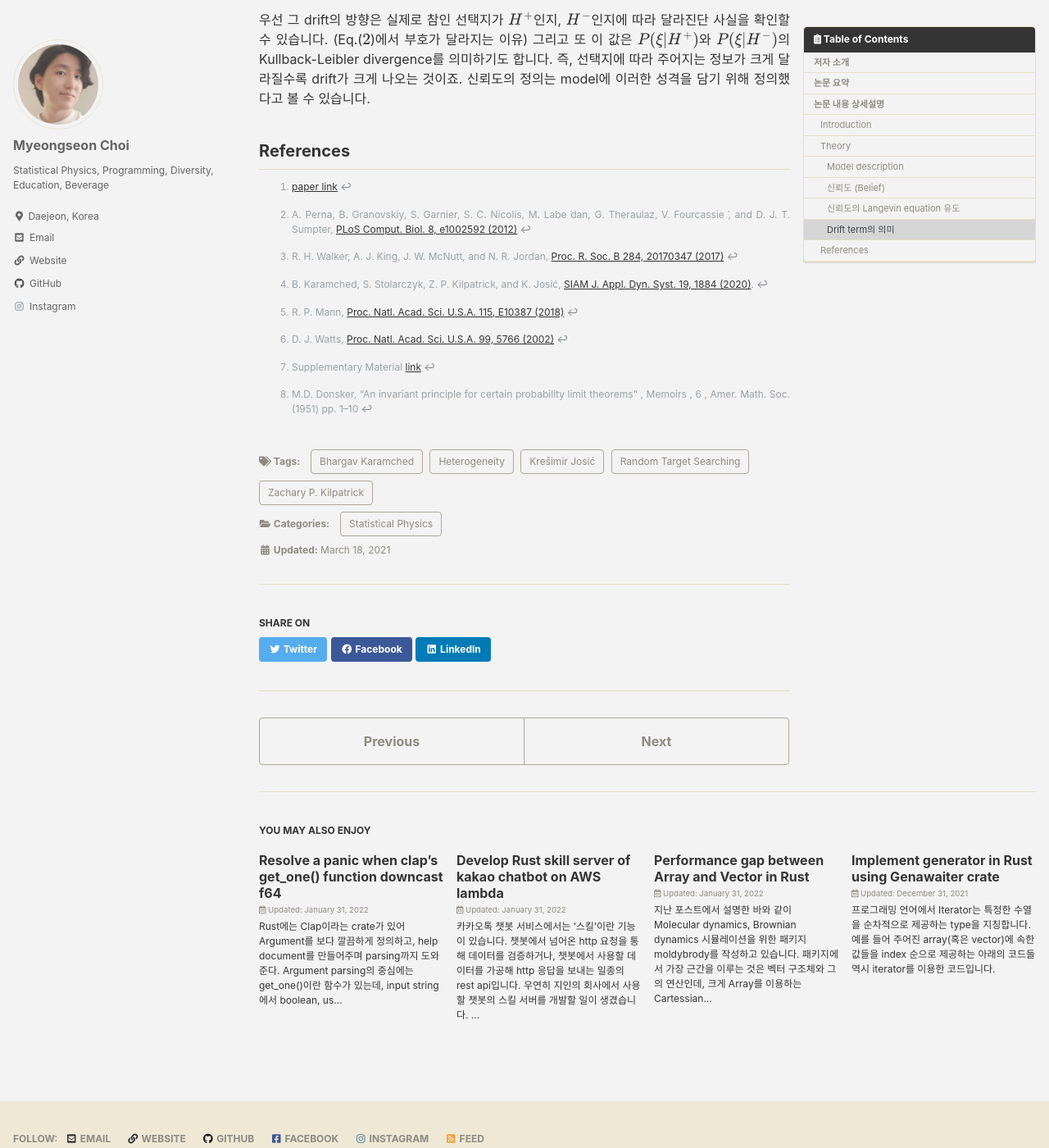
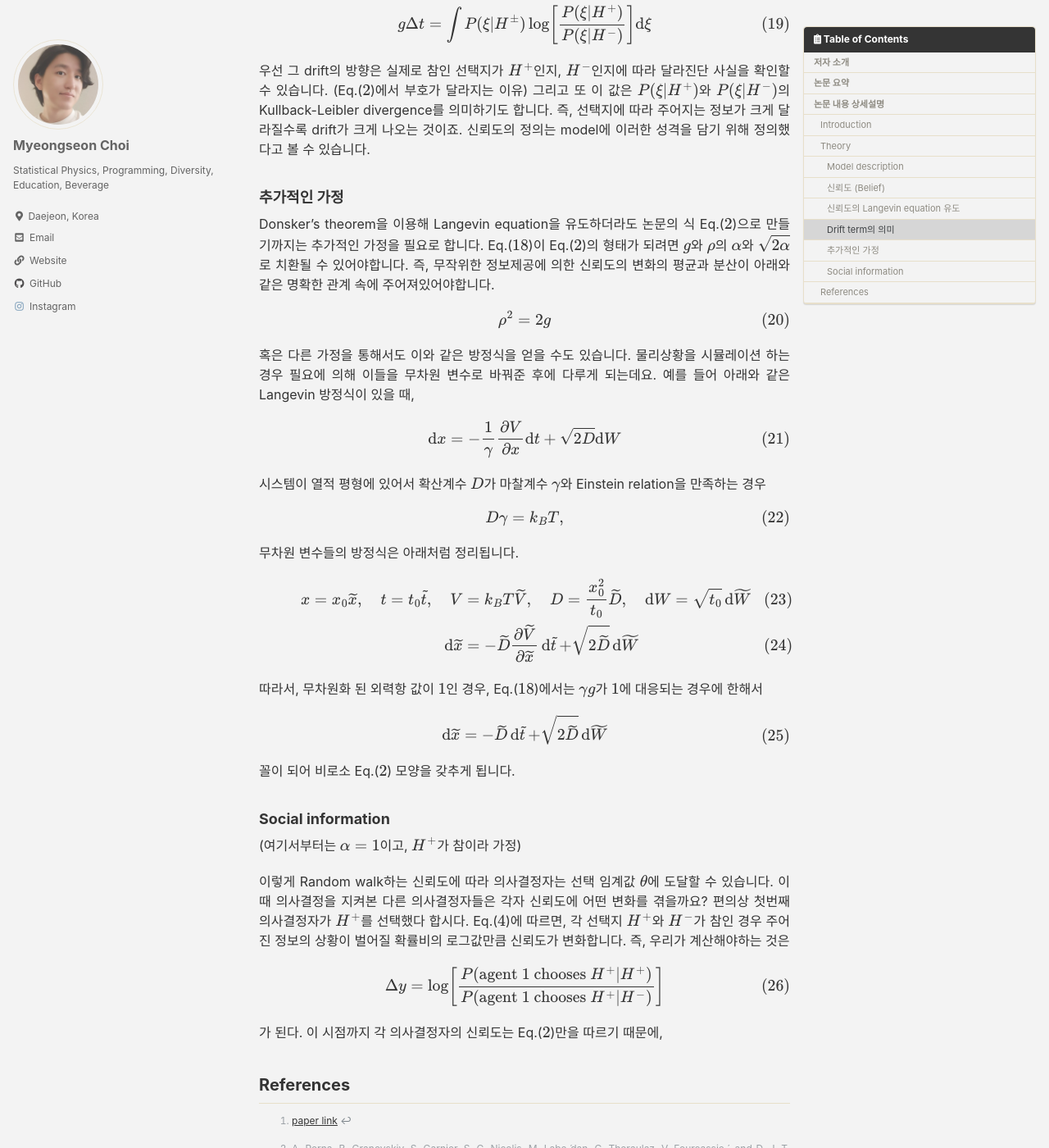
Before and after one commit to key262yek/key262yek.github.io, a Jekyll site: the page built from _posts/2021-03-18-Review_PRL_Karamched_et_al_2020.md, in a window 1280 px wide and 1400 px high, scrolled down 4573 px. Shown: the whole window at 82% size. Built offline with Jekyll 4.4.1, drawn with Linux system fonts in a browser that asks for light colours; cached includes are drawn as plain includes; nearby versions of some CDN libraries; some of the changed text lies outside the part shown.

Commit message:
Update 2021-03-18-Review_PRL_Karamched_et_al_2020.md

```diff
--- a/_posts/2021-03-18-Review_PRL_Karamched_et_al_2020.md
+++ b/_posts/2021-03-18-Review_PRL_Karamched_et_al_2020.md
@@ -75,7 +75,7 @@ toc_sticky: true
 $i$번째 의사결정자가 시간 t 동안 관찰한 정보들을 $\xi_{1:t}^i$라 했을 때, 신뢰도는 그 정보를 기반으로 두 선택지(논문에서는 $H^+$와 $H^-$로 표기) 각각이 옳을 확률의 비율의 로그값으로 정의했는데요.
 
 \begin{equation}
-    y_i(t) = log(P(H^+ | \xi_{1:t}^i) / P(H^- | \xi_{1:t}^i))
+    y_i(t) = \log\qty[\frac{P(H^+ | \xi_{1:t}^i)}{P(H^- | \xi_{1:t}^i)}]
     \label{eq: definition of belief}
 \end{equation}
 
@@ -105,6 +105,7 @@ $i$번째 의사결정자가 시간 t 동안 관찰한 정보들을 $\xi_{1:t}^i
 \begin{equation}
     y_n \equiv \log \qty[\frac{ P(H^+ | \xi_{1:n})}{ P(H^- | \xi_{1:n})}]
     = y_{n-1} + \log \qty[ \frac{P(\xi_n | H^+)}{P(\xi_n | H^-)} ]
+    \label{eq : recursion of belief}
 \end{equation}
 
 즉, 신뢰도는 확률변수들의 합으로 표현됩니다.
@@ -199,6 +200,7 @@ $N$이 무한대로 가는 극한에서 숫자 버림은 큰 의미가 없을
 따라서 연속 확률과정 $y(t)$는 분포의 관점에서 아래의 결과에 수렴합니다.
 \begin{equation}
     y(t) \rightarrow \log\qty[\frac{P(H^+)}{P(H^-)}] + g t + \rho W(t)
+    \label{eq : result of donker's thm}
 \end{equation}
 
 이 증명에서 가장 중요한 파트는 Donsker's theorem을 쓸 수 있도록 하는 연속적인 정보제공 가정입니다.
@@ -216,7 +218,53 @@ Drift 항의 계수 $g$는 정의상 아래와 같은 관계식을 만족할텐
 즉, 선택지에 따라 주어지는 정보가 크게 달라질수록 drift가 크게 나오는 것이죠.
 신뢰도의 정의는 model에 이러한 성격을 담기 위해 정의했다고 볼 수 있습니다.
 
+### 추가적인 가정
 
+Donsker's theorem을 이용해 Langevin equation을 유도하더라도 논문의 식 Eq.(\ref{eq : langevin equation of belief})으로 만들기까지는 추가적인 가정을 필요로 합니다.
+Eq.(\ref{eq : result of donker's thm})이 Eq.(\ref{eq : langevin equation of belief})의 형태가 되려면 $g$와 $\rho$의 $\alpha$와 $\sqrt{2\alpha}$로 치환될 수 있어야합니다.
+즉, 무작위한 정보제공에 의한 신뢰도의 변화의 평균과 분산이 아래와 같은 명확한 관계 속에 주어져있어야합니다.
+\begin{equation}
+    \rho^2 = 2 g
+\end{equation}
+
+혹은 다른 가정을 통해서도 이와 같은 방정식을 얻을 수도 있습니다.
+물리상황을 시뮬레이션 하는 경우 필요에 의해 이들을 무차원 변수로 바꿔준 후에 다루게 되는데요.
+예를 들어 아래와 같은 Langevin 방정식이 있을 때,
+\begin{equation}
+    \dd x = - \frac{1}{\gamma} \pdv{V}{x} \dd t + \sqrt{2 D} \dd W
+\end{equation}
+시스템이 열적 평형에 있어서 확산계수 $D$가 마찰계수 $\gamma$와 Einstein relation을 만족하는 경우
+\begin{equation}
+    D \gamma = k_B T,
+\end{equation}
+무차원 변수들의 방정식은 아래처럼 정리됩니다.
+\begin{align}
+    x = x_0 \widetilde{x}, \quad
+    t = t_0 \widetilde{t}, \quad
+    V &= k_B T \widetilde{V}, \quad
+    D = \frac{x_0^2}{t_0} \widetilde{D}, \quad
+    \dd W = \sqrt{t_0} \dd {\widetilde{W}} \newline
+    \dd {\widetilde{x}} &= - \widetilde{D}\pdv{\widetilde{V}}{\widetilde{x}} \dd {\widetilde{t}} + \sqrt{2 \widetilde{D}} \dd {\widetilde{W}}
+\end{align}
+따라서, 무차원화 된 외력항 값이 $1$인 경우, Eq.(\ref{eq : result of donker's thm})에서는 $\gamma g$가 $1$에 대응되는 경우에 한해서
+\begin{equation}
+    \dd {\widetilde{x}} = - \widetilde{D} \dd {\widetilde{t}} + \sqrt{2 \widetilde{D}} \dd {\widetilde{W}}
+\end{equation}
+꼴이 되어 비로소 Eq.(\ref{eq : langevin equation of belief}) 모양을 갖추게 됩니다.
+
+### Social information
+(여기서부터는 $\alpha=1$이고, $H^+$가 참이라 가정)
+
+이렇게 Random walk하는 신뢰도에 따라 의사결정자는 선택 임계값 $\theta$에 도달할 수 있습니다.
+이때 의사결정을 지켜본 다른 의사결정자들은 각자 신뢰도에 어떤 변화를 겪을까요?
+편의상 첫번째 의사결정자가 $H^+$를 선택했다 합시다.
+Eq.(\ref{eq : recursion of belief})에 따르면, 각 선택지 $H^+$와 $H^-$가 참인 경우 주어진 정보의 상황이 벌어질 확률비의 로그값만큼 신뢰도가 변화합니다.
+즉, 우리가 계산해야하는 것은
+\begin{equation}
+    \Delta y = \log \qty[ \frac{P(\textrm{agent 1 chooses }H^+ | H^+)}{P(\textrm{agent 1 chooses }H^+ | H^-)} ]
+\end{equation}
+가 된다.
+이 시점까지 각 의사결정자의 신뢰도는 Eq.(\ref{eq : langevin equation of belief})만을 따르기 때문에,
 
 
 
```
Also changed, not shown: other parts of _posts/2021-03-18-Review_PRL_Karamched_et_al_2020.md (+1 -1 lines).
